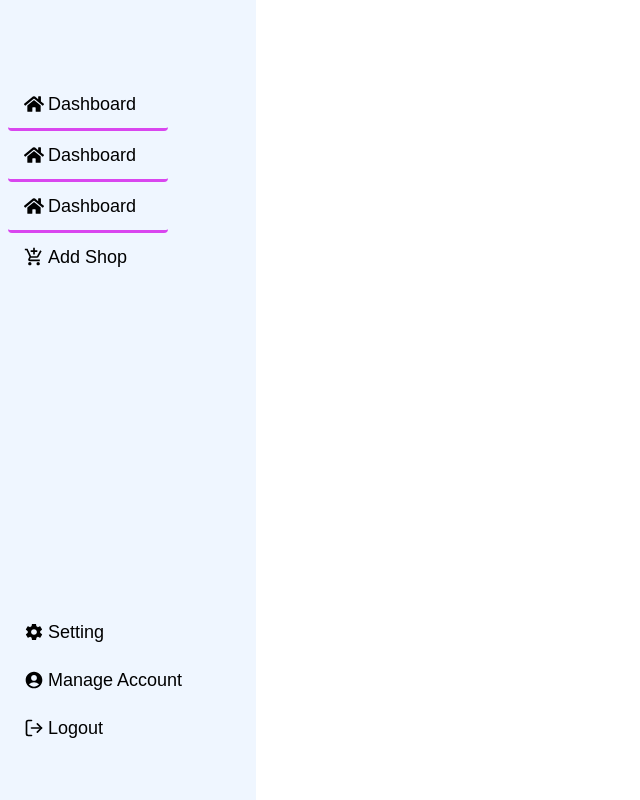
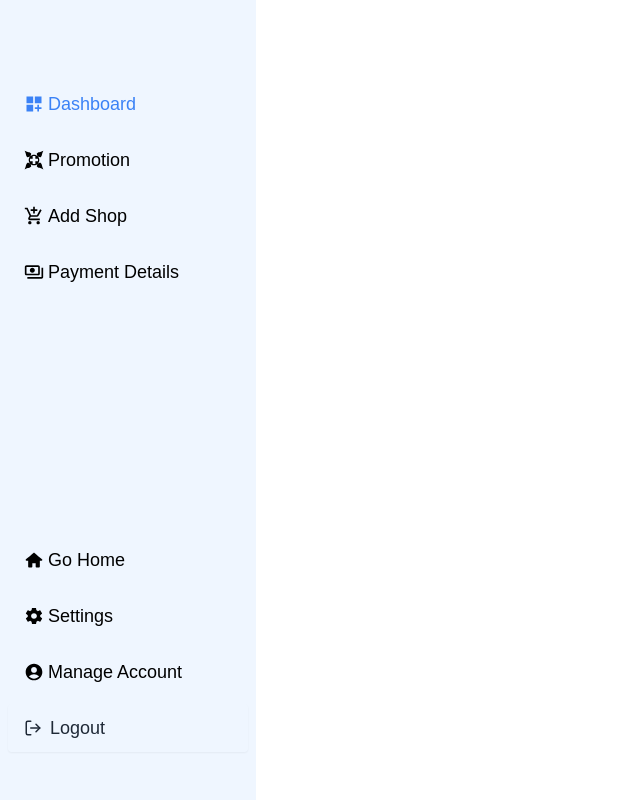
Before and after one commit to Sushil500530/Book_Reader_Clube_Client_Side, a React (Vite) app: page /dashboard in a window 1280 px wide. Shown: the whole page, without its empty margins (0-640 px from the left). Built offline with nearby package versions, Linux system fonts and the light colour scheme; no server answers; sample sign-in values are in the browser's storage.

Commit message:
add besic page set up in dashboard

```diff
--- /dev/null
+++ b/src/components/dashboard/FooterManu.jsx
@@ -0,0 +1,30 @@
+import { IoMdSettings } from "react-icons/io";
+import DManuList from "../../shared/dashboard manulist/DManuList";
+import { MdAccountCircle } from "react-icons/md";
+import { FiLogOut } from "react-icons/fi";
+import { TiHome } from "react-icons/ti";
+import { useAuth } from "../../hooks/useAuth";
+import toast from "react-hot-toast";
+
+const FooterManu = () => {
+    const { logoutUser } = useAuth()
+    const handleLogout = () => {
+        logoutUser()
+            .then(() => {
+                return toast.success("logout successfully!")
+            })
+    }
+    return (
+        <>
+            <DManuList address={'/'} linkTitle={'Go Home'} icon={TiHome} />
+            <DManuList address={'settings'} linkTitle={'Settings'} icon={IoMdSettings} />
+            <DManuList address={'manage-account'} linkTitle={'Manage Account'} icon={MdAccountCircle} />
+            <button onClick={handleLogout} className=" flex items-center justify-start text-[18px] font-medium px-4 py-2 duration-200 transform hover:text-blue-500 rounded hover:-translate-y-[2px] w-full text-start transition-all ease-in hover:scale-100 btn outline-none border-none bg-transparent hover:bg-transparent">
+                <span><FiLogOut /></span>
+                Logout
+            </button>
+        </>
+    );
+};
+
+export default FooterManu;
--- /dev/null
+++ b/src/components/dashboard/manage account/ManageAccount.jsx
@@ -0,0 +1,10 @@
+
+const ManageAccount = () => {
+    return (
+        <div>
+            <h1 className="text-2xl font-bold text-center">Manage Account is Comming</h1>
+        </div>
+    );
+};
+
+export default ManageAccount;
--- /dev/null
+++ b/src/components/dashboard/payment details/PaymentDetails.jsx
@@ -0,0 +1,10 @@
+
+const PaymentDetails = () => {
+    return (
+        <div>
+            <h1 className="text-2xl font-bold text-center">Payment Details is Comming</h1>
+        </div>
+    );
+};
+
+export default PaymentDetails;
--- /dev/null
+++ b/src/components/dashboard/promotion/Promotion.jsx
@@ -0,0 +1,10 @@
+
+const Promotion = () => {
+    return (
+        <div>
+         <h1 className="text-2xl font-bold text-center">Promotion is Comming</h1>
+        </div>
+    );
+};
+
+export default Promotion;
--- /dev/null
+++ b/src/components/dashboard/setting/Setting.jsx
@@ -0,0 +1,10 @@
+
+const Setting = () => {
+    return (
+        <div>
+            <h1 className="text-2xl font-bold text-center">Profile Setting is Comming</h1>
+        </div>
+    );
+};
+
+export default Setting;
--- a/src/components/header/Sidebar/Sidebar.jsx
+++ b/src/components/header/Sidebar/Sidebar.jsx
@@ -18,7 +18,7 @@ const Sidebar = ({ handleToggle }) => {
         <>
             <div className="drawer-side z-30">
                 <label htmlFor="my-drawer-3" aria-label="close sidebar" className="drawer-overlay"></label>
-                <ul className="menu w-80 min-h-full bg-blue-50 flex items-center text-black">
+                <ul className="menu w-80 min-h-full bg-blue-50 flex items-start pl-12 text-black">
                     <ManuList address={'/'} linkTitle={"Home"} icon={FaHome} />
                     {
                         user?.email && <>
--- a/src/layouts/DashboardLayout.jsx
+++ b/src/layouts/DashboardLayout.jsx
@@ -1,14 +1,17 @@
 import { useState } from "react";
 import { IoMenuOutline } from "react-icons/io5";
 import Logo from "../components/header/logo/Logo";
-import { Link, Outlet } from "react-router-dom";
+import { Link, NavLink, Outlet } from "react-router-dom";
 import { RxCross1 } from "react-icons/rx";
 import { FiLogOut } from "react-icons/fi";
-import { MdOutlineAddShoppingCart, MdOutlinePayment } from "react-icons/md"
-import { MdAccountCircle } from "react-icons/md";
+import { MdOutlineAddShoppingCart, MdOutlinePayments, MdAccountCircle, MdDashboardCustomize } from "react-icons/md"
+import { GiLevelFourAdvanced } from "react-icons/gi";
+import { } from "react-icons/md";
 import { IoMdSettings } from "react-icons/io";
 import ManuList from "../shared/manuItems/ManuList";
 import { FaHome } from "react-icons/fa";
+import DManuList from "../shared/dashboard manulist/DManuList";
+import FooterManu from "../components/dashboard/FooterManu";
 const DashboardLayout = () => {
     const [isActive, setIsActive] = useState(true);
     const handleReverse = () => {
@@ -30,20 +33,25 @@ const DashboardLayout = () => {
             </div>
             <div className="flex w-auto h-full">
                 <div className={`z-10 pt-20 fixed flex flex-col justify-between pb-12  bg-blue-50 overflow-x-hidden w-64 h-screen px-2 inset-y-0 left-0 transform ${isActive && '-translate-x-full '} lg:translate-x-0 dark:text-white dark:bg-zinc-800 transition duration-200 ease-in-out`}>
-                    <div className="w-2/3">
-                        <ManuList address={'/dashboard'} linkTitle={'Dashboard'} icon={FaHome} />
-                        <ManuList address={'/dashboard'} linkTitle={'Dashboard'} icon={FaHome} />
-                        <ManuList address={'/dashboard'} linkTitle={'Dashboard'} icon={FaHome} />
-                        <ManuList address={'create-shop'} linkTitle={'Add Shop'} icon={MdOutlineAddShoppingCart } />
+                    <div className="">
+                        <NavLink
+                            to='/dashboard'
+                            className={({ isActive }) =>
+                                ` flex items-center text-[18px] font-medium px-4 py-2 duration-200 transform hover:text-blue-500 rounded hover:-translate-y-[2px] transition-all ease-in hover:scale-100  ${isActive ? 'text-blue-500 ' : ''
+                                }`} >
+                            <span>{<MdDashboardCustomize className="w-5 h-8 mr-1 " />}</span>
+                            Dashboard
+                        </NavLink>
+                        <DManuList address={'promotion'} linkTitle={'Promotion'} icon={GiLevelFourAdvanced} />
+                        <DManuList address={'create-shop'} linkTitle={'Add Shop'} icon={MdOutlineAddShoppingCart} />
+                        <DManuList address={'payment-details'} linkTitle={'Payment Details'} icon={MdOutlinePayments} />
                     </div>
                     <div>
-                        <ManuList address={'setting'} linkTitle={'Setting'} icon={IoMdSettings} />
-                        <ManuList address={'/'} linkTitle={'Manage Account'} icon={MdAccountCircle} />
-                        <ManuList address={'/'} linkTitle={'Logout'} icon={FiLogOut} />
+                      <FooterManu />
                     </div>
                 </div>
                 <div className="w-full h-[100vh] bg-white">
-                 <Outlet></Outlet>
+                    <Outlet></Outlet>
                 </div>
             </div>
         </div>
--- a/src/pages/ErrorPage.jsx
+++ b/src/pages/ErrorPage.jsx
@@ -10,7 +10,7 @@ const ErrorPage = () => {
                 <h2 className="text-3xl font-bold">Sorry,</h2>
                 <p className="text-3xl font-bold">Page Not Found</p>
                 <Link to="/">
-                    <button className="btn border border-white px-8 py-1 btn-outline text-[18px] font-medium text-white mt-4 hover:bg-gradient-to-r from-indigo-400 to-blue-400 hover:text-black">Go Home</button>
+                    <button className="btn border border-white px-8 py-1 btn-outline text-[18px] font-medium  mt-4 hover:text-white text-blue-500 hover:bg-gradient-to-r from-[#0939e8] to-[#ff0fdb]">Go Home</button>
                 </Link>
             </div>
         </div>
--- /dev/null
+++ b/src/shared/dashboard manulist/DManuList.jsx
@@ -0,0 +1,17 @@
+/* eslint-disable react/prop-types */
+import { NavLink } from 'react-router-dom';
+
+const DManuList = ({ address, icon: Icon, linkTitle }) => {
+    return (
+        <NavLink
+            to={address}
+            className={({ isActive }) =>
+                ` flex items-center text-[18px] font-medium px-4 py-2 duration-200 transform hover:text-blue-500 rounded hover:-translate-y-[2px] transition-all ease-in hover:scale-100 my-2 ${isActive ? ' border-[1px] border-blue-500 my-2' : ''
+                }`} >
+            <span>{<Icon className="w-5 h-8 mr-1 " />}</span>
+            {linkTitle}
+        </NavLink>
+    );
+};
+
+export default DManuList;
--- a/src/shared/manuItems/ManuList.jsx
+++ b/src/shared/manuItems/ManuList.jsx
@@ -6,7 +6,7 @@ const ManuList = ({ address, icon: Icon, linkTitle }) => {
     <NavLink
       to={address}
       className={({ isActive }) =>
-        ` flex items-center text-[18px] font-medium px-4 py-2 duration-200 transform hover:text-blue-500 rounded hover:-translate-y-[2px] transition-all ease-in hover:scale-100  ${isActive ? ' border-b-[3px]  border-b-fuchsia-500' : ''
+        ` flex items-center text-[18px] font-medium px-4 py-2 duration-200 transform hover:text-blue-500 rounded hover:-translate-y-[2px] transition-all ease-in hover:scale-100  ${isActive ? ' border-b-[3px] w-auto border-b-fuchsia-500' : ''
         }`} >
       <span>{<Icon className="w-5 h-8 mr-1 "/>}</span>
         {linkTitle}
```
Also changed, not shown: src/Routes/Router.jsx (+23 -3 lines), src/components/dashboard/create shop/DCreateShop.jsx (+4 -5 lines).
